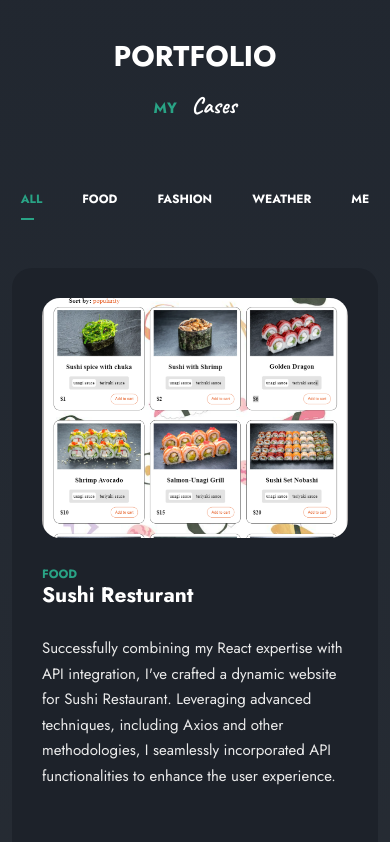
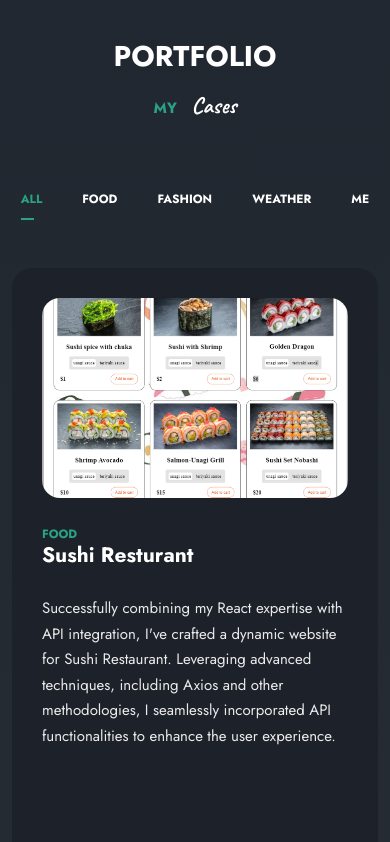
Before and after one commit to Olena-Olkhovyk/my-portfolio, a React (Create React App) app: page / in a window 390 px wide. Shown: the part 3681-4523 px from the top of the page. Built offline with nearby package versions, Linux system fonts and the light colour scheme.

Commit message:
Adjust height  for img in portf component for mob version

```diff
--- a/src/components/Portfolio/Portfilio.module.css
+++ b/src/components/Portfolio/Portfilio.module.css
@@ -116,4 +116,8 @@
     flex-wrap: wrap;
     row-gap: 20px;
   }
+
+  .projectImg {
+    height: 200px;
+  }
 }
```
